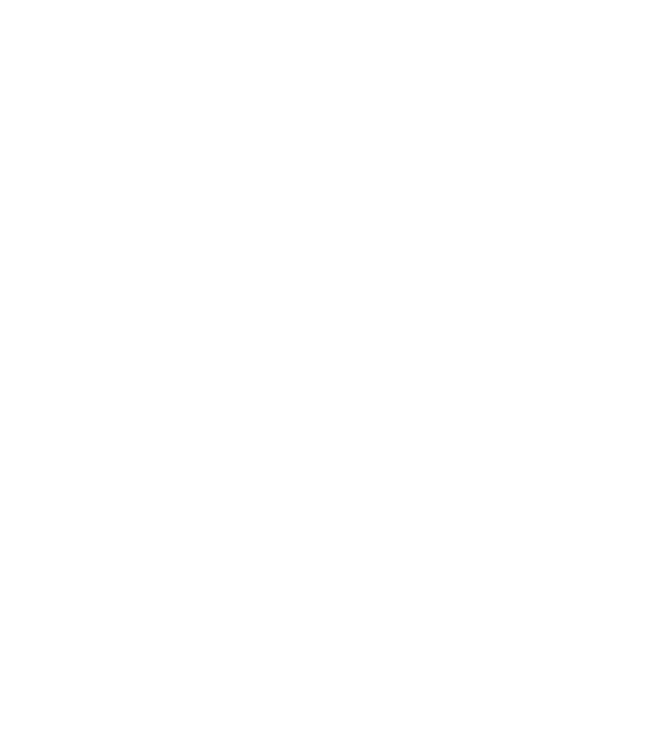
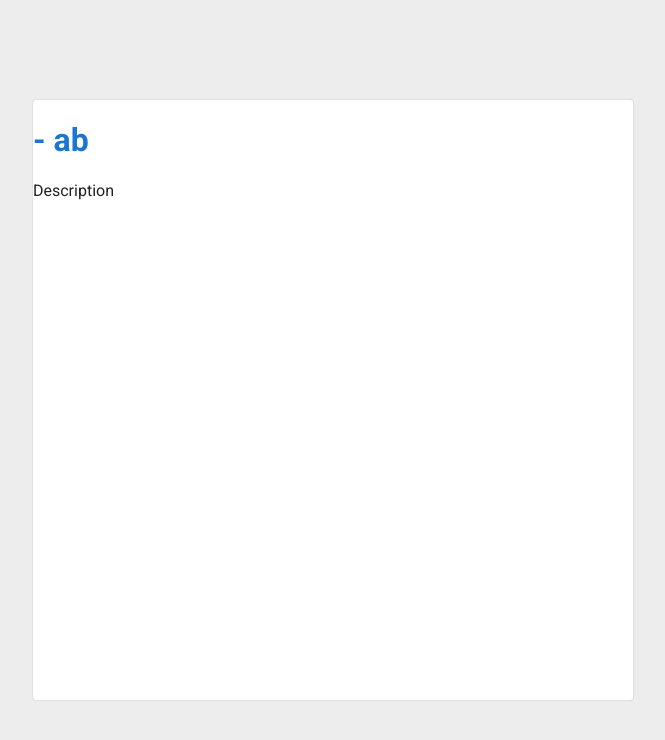
Before and after one commit to Cosmo-Wen/github_repo, a React (Create React App) app: page /1/1 in a window 1280 px wide. Before the commit this address had no page. Shown: the top 740 px of the page, without its empty margins (307-972 px from the left). Built offline with nearby package versions, Linux system fonts and the light colour scheme.

Commit message:
basic routing

```diff
--- a/src/App.js
+++ b/src/App.js
@@ -1,14 +1,20 @@
+import { useState } from "react";
 import { BrowserRouter, Routes, Route } from "react-router-dom";
 import Content from "./pages/Content.js";
 import Home from "./pages/Home.js"
 import Repos from "./pages/Repos.js"
 
 
-function App() {
+const App = (props) => {
+    const [username, setUsername] = useState("");
+    const [repo, setRepo] = useState("ab");
+
     return (
         <BrowserRouter>
         <Routes>
-            <Route path = "/" element = {<Home />} />
+            <Route path = "/" element = {<Home username = {username} setUsername = {setUsername}/>} />
+            <Route path = "/:username" element = {<Repos username = {username} repo = {repo} setRepo = {setRepo} />} />
+            <Route path = "/:username/:repo" element = {<Content username = {username} repo = {repo} />} />
         </Routes>
         </BrowserRouter>
     );
--- a/src/pages/Content.js
+++ b/src/pages/Content.js
@@ -14,12 +14,14 @@ const Container = styled.div `
     font-family: Roboto
 `;
 
-const Content = () => {
+const Content = (props) => {
+    const {username, repo} = props;
+
     return (
         <Container>
             <Paper variant = "outlined" sx = {{width: 600, height: 600}}>
                 <Link href="https://github.com/" underline="hover">
-                    <h1>Repo Name</h1>
+                    <h1>{username} - {repo}</h1>
                 </Link>
                 <body1> Description </body1>
             </Paper>
--- a/src/pages/Home.js
+++ b/src/pages/Home.js
@@ -1,5 +1,5 @@
 import React from 'react';
-import { useState } from 'react';
+import { useNavigate } from 'react-router-dom';
 import styled from '@emotion/styled';
 import Paper from '@mui/material/Paper';
 import Box from '@mui/material/Box';
@@ -17,11 +17,14 @@ const Container = styled.div `
     font-family: Roboto
 `;
 
-const Home = () => {
-    const [username, setUsername] = useState("");
+const Home = (props) => {
+    const {username, setUsername} = props;
+
+    const navigate = useNavigate();
 
     const handleClick = () => {
-        console.log("Next");
+        console.log(username);
+        navigate("/" + username)
     };
 
     const handleTextChange = (event) => {
@@ -47,7 +50,7 @@ const Home = () => {
                         onChange = {handleTextChange}
                         onKeyPress = {(e) => {
                             if (e.key === "Enter") {
-                                console.log("Next");
+                                handleClick();
                             }
                         }}
                     />
--- a/src/pages/Repos.js
+++ b/src/pages/Repos.js
@@ -1,4 +1,5 @@
-import React from 'react'
+import React from 'react';
+import { useNavigate } from 'react-router-dom';
 import styled from "@emotion/styled";
 import Box from "@mui/material/Box";
 import Avatar from '@mui/material/Avatar';
@@ -32,16 +33,20 @@ const List = styled.div `
     overflow-y: scroll;
 `
 
-const Repos = () => {
+const Repos = (props) => {
+    const {username, repo, setrepo} = props;
+
+    const navigate = useNavigate();
+
     const handleClick = () => {
-        console.log("Next");
+        navigate("/" + username + "/" + repo)
     };
 
     return (
         <Container>
             <Profile>
                     <Avatar src = "https://avatars.githubusercontent.com/u/2?v=4" alt = "avatar" sx={{ width: 200, height: 200, margin: 3,}}/>
-                    <body1 style = {{fontSize: "30px"}}>Username</body1>
+                    <body1 style = {{fontSize: "30px"}}>{username}</body1>
                     <Box sx = {{width: 270, height: 270,}} />
             </Profile>
             <Box>
```
